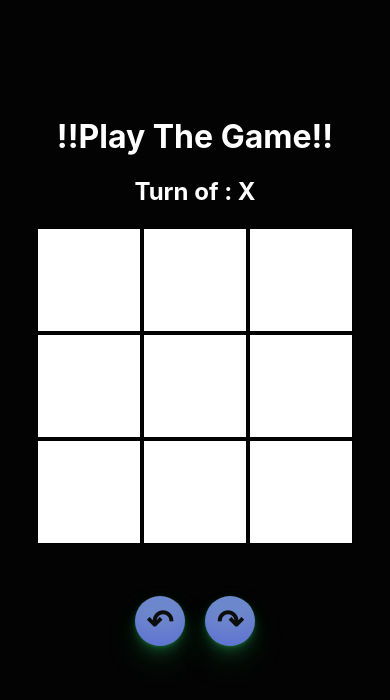
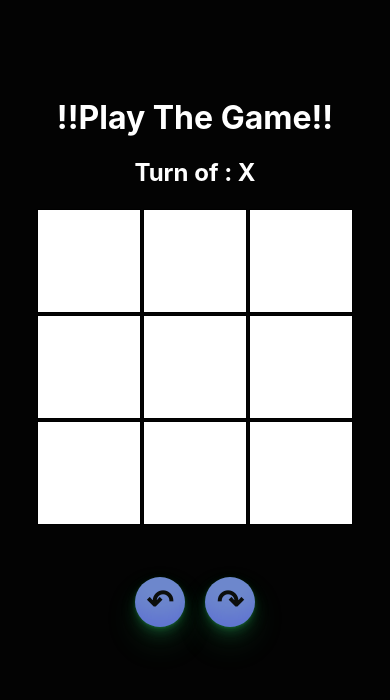
Before and after one commit to Rounak1234567/Tic-Tac-Toe-game, a React (Create React App) app: page / in a window 390 px wide. Shown: the top 700 px of the page. Built offline with nearby package versions, Linux system fonts and the light colour scheme.

Commit message:
minor css change

```diff
--- a/src/components/tictactoe.css
+++ b/src/components/tictactoe.css
@@ -65,6 +65,6 @@
 
 @media screen and (max-width:450px) {
     body{
-        margin-top: 30%;
+        margin-top: 25%;
     }
 }
```
